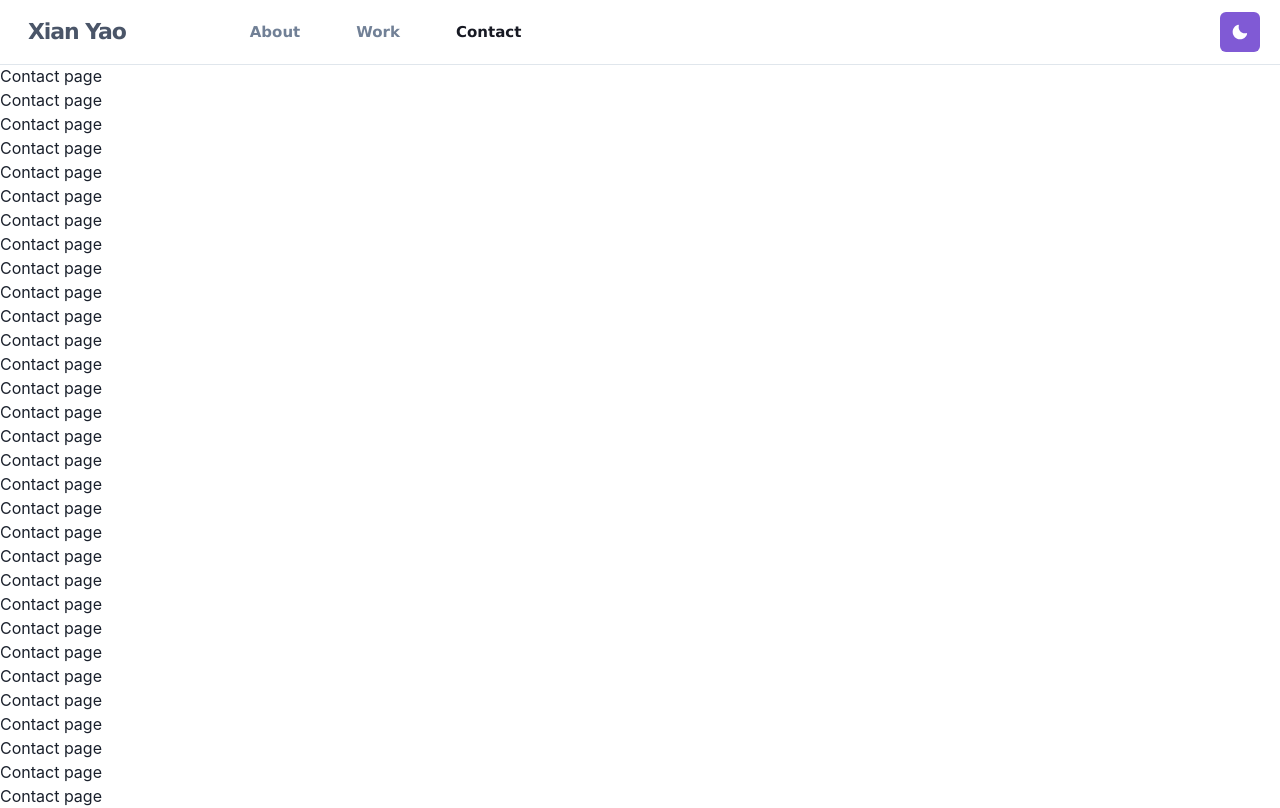
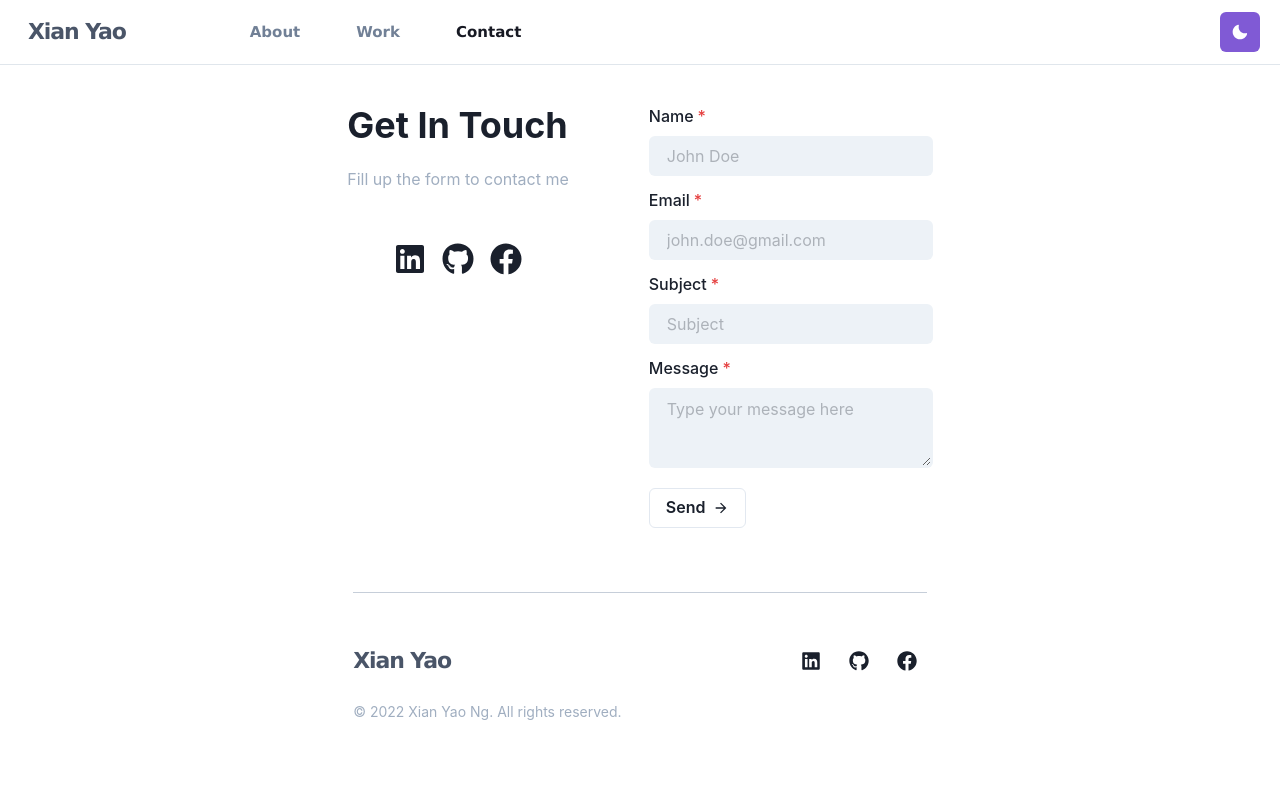
Before and after one commit to xianyao009/xianyaong-portfolio, a Next.js app: page /contact in a window 1280 px wide. Shown: the top 808 px of the page. Built offline with nearby package versions, Linux system fonts and the light colour scheme.

Commit message:
Created contact form

```diff
--- /dev/null
+++ b/components/container/ContactForm.js
@@ -0,0 +1,130 @@
+import { FaGithub, FaLinkedin, FaFacebook } from "react-icons/fa";
+import {ArrowForwardIcon} from "@chakra-ui/icons";
+import {
+  Container,
+  Center,
+  Button,
+  Box,
+  ButtonGroup,
+  IconButton,
+  Flex,
+  Wrap,
+  WrapItem,
+  Heading,
+  FormControl,
+  FormLabel,
+  Input,
+  InputGroup,
+  Stack,
+  Text,
+  Textarea,
+  useColorModeValue,
+} from "@chakra-ui/react";
+
+const Form = () => {
+  return (
+    <>
+      <Container mt={10} maxW="full" centerContent>
+        <Center>
+          <Box color={useColorModeValue("gray.800", "whiteAlpha.900")}>
+            <Wrap spacing={{ base: 20, sm: 3, md: 5, lg: 20 }}>
+              <WrapItem>
+                <Box>
+                  <Heading>Get In Touch</Heading>
+                  <Text color="gray.400" mt={{ sm: 3, md: 3, lg: 5 }}>
+                    Fill up the form to contact me
+                  </Text>
+                  <Box mt={{ lg: 12, md: 10 }} align="center">
+                    <ButtonGroup variant="ghost">
+                      <IconButton
+                        as="a"
+                        href="https://www.linkedin.com/in/xianyaong"
+                        target="_blank"
+                        aria-label="linkedIn"
+                        icon={<FaLinkedin fontSize="2rem" />}
+                      />
+                      <IconButton
+                        as="a"
+                        href="https://www.github.com/xianyao009"
+                        target="_blank"
+                        aria-label="github"
+                        icon={<FaGithub fontSize="2rem" />}
+                      />
+                      <IconButton
+                        as="a"
+                        href="https://www.facebook.com/xianyao009"
+                        target="_blank"
+                        aria-label="facebook"
+                        icon={<FaFacebook fontSize="2rem" />}
+                      />
+                    </ButtonGroup>
+                  </Box>
+                </Box>
+              </WrapItem>
+              <WrapItem>
+                <Stack spacing={3}>
+                  <FormControl id="name" isRequired>
+                    <FormLabel>Name</FormLabel>
+                    <InputGroup>
+                      <Input
+                        variant="filled"
+                        focusBorderColor={useColorModeValue("gray.800", "gray.400")}
+                        type="text"
+                        name="name"
+                        placeholder="John Doe"
+                        _placeholder={{ opacity: 0.3, color: 'inherit' }}
+                      />
+                    </InputGroup>
+                  </FormControl>
+                  <FormControl id="email" isRequired>
+                    <FormLabel>Email</FormLabel>
+                    <InputGroup>
+                      <Input
+                        variant="filled"
+                        focusBorderColor={useColorModeValue("gray.800", "gray.400")}
+                        type="email"
+                        name="email"
+                        placeholder="john.doe@gmail.com"
+                        _placeholder={{ opacity: 0.3, color: 'inherit' }}
+                      />
+                    </InputGroup>
+                  </FormControl>
+                  <FormControl id="subject" isRequired>
+                    <FormLabel>Subject</FormLabel>
+                    <InputGroup>
+                      <Input
+                        variant="filled"
+                        focusBorderColor={useColorModeValue("gray.800", "gray.400")}
+                        type="text"
+                        name="subject"
+                        placeholder="Subject"
+                        _placeholder={{ opacity: 0.3, color: 'inherit' }}
+                      />
+                    </InputGroup>
+                  </FormControl>
+                  <FormControl id="message" isRequired>
+                    <FormLabel>Message</FormLabel>
+                    <Textarea
+                      variant="filled"
+                      focusBorderColor={useColorModeValue("gray.800", "gray.400")}
+                      name="message"
+                      placeholder="Type your message here"
+                      _placeholder={{ opacity: 0.3, color: 'inherit' }}
+                    />
+                  </FormControl>
+                  <FormControl id="sendButton">
+                    <Button mt={2} variant="outline" rightIcon={<ArrowForwardIcon />}>
+                        Send
+                    </Button>
+                  </FormControl>
+                </Stack>
+              </WrapItem>
+            </Wrap>
+          </Box>
+        </Center>
+      </Container>
+    </>
+  );
+};
+
+export default Form;
--- a/pages/contact/index.js
+++ b/pages/contact/index.js
@@ -1,41 +1,10 @@
+import ContactForm from "../../components/container/ContactForm";
+import Content from "../../components/container/Content";
+
 const contact = () => {
   return (
     <>
-      <h1>Contact page</h1>
-      <h1>Contact page</h1>
-      <h1>Contact page</h1>
-      <h1>Contact page</h1>
-      <h1>Contact page</h1>
-      <h1>Contact page</h1>
-      <h1>Contact page</h1>
-      <h1>Contact page</h1>
-      <h1>Contact page</h1>
-      <h1>Contact page</h1>
-      <h1>Contact page</h1>
-      <h1>Contact page</h1>
-      <h1>Contact page</h1>
-      <h1>Contact page</h1>
-      <h1>Contact page</h1>
-      <h1>Contact page</h1>
-      <h1>Contact page</h1>
-      <h1>Contact page</h1>
-      <h1>Contact page</h1>
-      <h1>Contact page</h1>
-      <h1>Contact page</h1>
-      <h1>Contact page</h1>
-      <h1>Contact page</h1>
-      <h1>Contact page</h1>
-      <h1>Contact page</h1>
-      <h1>Contact page</h1>
-      <h1>Contact page</h1>
-      <h1>Contact page</h1>
-      <h1>Contact page</h1>
-      <h1>Contact page</h1>
-      <h1>Contact page</h1>
-      <h1>Contact page</h1>
-      <h1>Contact page</h1>
-      <h1>Contact page</h1>
-      <h1>Contact page</h1>
+      <Content content={<ContactForm />} />
     </>
   );
 };
```
